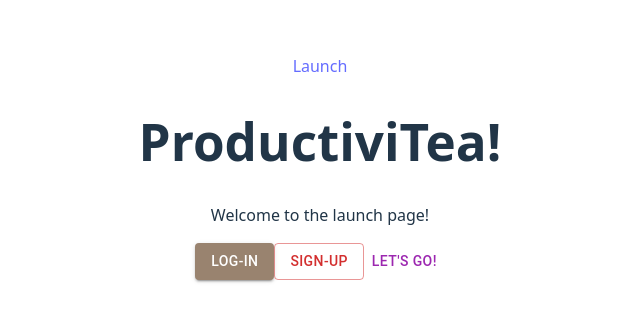
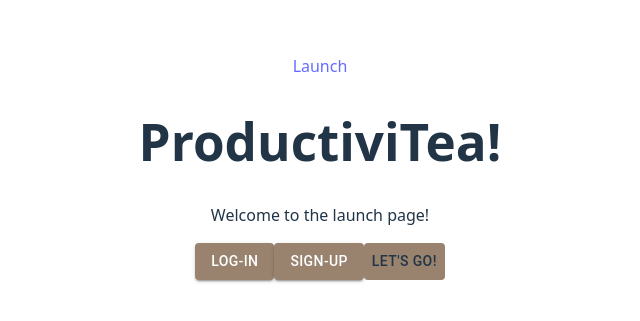
Before and after one commit to Oasis-NEU/s26-group-9, a React (Vite) app in the folder react-appp/: page / in a window 1280 px wide. Shown: the part 233-554 px from the top of the page, without its empty margins (320-960 px from the left). Built offline with nearby package versions, Linux system fonts and the light colour scheme.

Commit message:
added all button colors

```diff
--- a/react-appp/src/pages/launch.jsx
+++ b/react-appp/src/pages/launch.jsx
@@ -14,10 +14,20 @@ function Launch() {
             }} size="medium">
                 Log-in
             </Button>
-            <Button variant="outlined" color="error" size="medium">
+            <Button variant="contained" sx={{
+                bgcolor: '#99836F',
+                '&:hover': {
+                    bgcolor: '#746455',
+                },
+            }} size="medium">
                 Sign-up
             </Button>
-            <Button color="secondary" size="medium">Let's go!</Button>
+            <Button color="contained" sx={{
+                bgcolor: '#99836F',
+                '&:hover': {
+                    bgcolor: '#746455',
+                },
+            }}size="medium">Let's go!</Button>
         </div>
     );
 }
```
